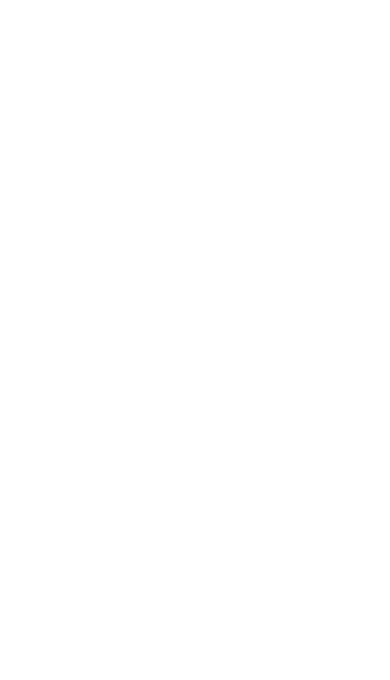
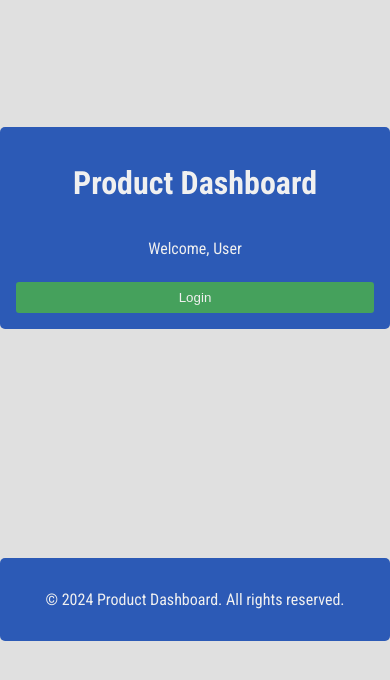
Before and after one commit to ablaoublas11/Product-Dashboard, a React (Vite) app: page / in a window 390 px wide. Shown: the top 680 px of the page. Built offline with nearby package versions, Linux system fonts and the light colour scheme.

Commit message:
Header abd Footer styling updates

```diff
--- a/src/App.css
+++ b/src/App.css
@@ -0,0 +1,90 @@
+@import url("https://fonts.googleapis.com/css2?family=Roboto+Condensed:ital,wght@0,100..900;1,100..900&display=swap");
+
+:root {
+  --header-color: #2c5ab6;
+  --text-color: #f0f0f0;
+  --profile-text-color: #333333;
+  --background-color: #e0e0e0;
+  --card-background-color: #ffffff;
+  --footer-color: #2c5ab6;
+  --button-background-color: #45a15c;
+  --button-hover-background-color: #3e8e4e;
+  --button-text-color: #ffffff;
+}
+
+[data-theme="Dark"] {
+  --header-color: #11276d;
+  --text-color: #e0e0e0;
+  --profile-text-color: #d5d5d5;
+  --background-color: #121212;
+  --card-background-color: #1e1e1e;
+  --footer-color: #11276d;
+  --button-background-color: #357a38;
+  --button-hover-background-color: #2e6b31;
+  --button-text-color: #ffffff;
+}
+
+body {
+  display: grid;
+  align-items: center;
+  position: relative;
+  overflow-y: auto;
+  padding: 0;
+  margin: 0;
+  width: 100%;
+  height: 100vh;
+  background-color: var(--background-color);
+  color: var(--text-color);
+  font-family: "Roboto Condensed", sans-serif;
+  font-optical-sizing: auto;
+  font-weight: 400;
+  font-style: normal;
+}
+
+#root {
+  display: grid;
+  place-items: center;
+  margin: 0;
+  padding: 0;
+  width: 100%;
+  height: 70%;
+}
+
+.mainContainer {
+  width: 50%;
+  height: 100%;
+  display: grid;
+  grid-template-columns: 3fr 7fr;
+  grid-template-areas:
+    "header header"
+    "sidebar content"
+    "footer footer";
+  gap: 0;
+  background-color: var(--background-color);
+}
+
+.sideBar {
+  grid-area: sidebar;
+  /* εδώ θα μπει ο υπόλοιπος κώδικας για την διαμόρφωση του Layout */
+}
+.dataContainer {
+  grid-area: content;
+  /* εδώ θα μπει ο υπόλοιπος κώδικας για την διαμόρφωση του Layout */
+}
+
+@media screen and (max-width: 1200px) {
+  .mainContainer {
+    width: 80%;
+  }
+}
+@media screen and (max-width: 768px) {
+  .mainContainer {
+    width: 100%;
+    grid-template-columns: 1fr;
+    grid-template-areas:
+      "header"
+      "sidebar"
+      "content"
+      "footer";
+  }
+}
--- a/src/App.jsx
+++ b/src/App.jsx
@@ -1,4 +1,6 @@
 import { useState } from "react";
+import Header from "./Components/Header";
+import Footer from "./Components/Footer";
 import "./App.css";
 
 function App() {
@@ -75,7 +77,14 @@
     },
   ]);
 
-  return <></>;
+  return (
+    <div className="mainContainer">
+      <Header />
+      <div className="sideBar"></div>
+      <div className="dataContainer"></div>
+      <Footer />
+    </div>
+  );
 }
 
 export default App;
--- a/src/Components/Footer.jsx
+++ b/src/Components/Footer.jsx
@@ -0,0 +1,11 @@
+import styles from "../Styles/Footer.module.css";
+
+export default function Footer() {
+  return (
+    <footer className={styles.footer}>
+      <p className={styles.footerText}>
+        © 2024 Product Dashboard. All rights reserved.
+      </p>
+    </footer>
+  );
+}
--- a/src/Components/Header.jsx
+++ b/src/Components/Header.jsx
@@ -0,0 +1,13 @@
+import styles from "../Styles/Header.module.css";
+
+export default function Header() {
+  return (
+    <header className={styles.header}>
+      <h1 className={styles.title}>Product Dashboard</h1>
+      <div className={styles.userProfile}>
+        <p>Welcome, User</p>
+        <button className={styles.loginButton}>Login</button>
+      </div>
+    </header>
+  );
+}
--- a/src/Styles/Footer.module.css
+++ b/src/Styles/Footer.module.css
@@ -0,0 +1,30 @@
+.footer {
+  grid-area: footer;
+  display: flex;
+  justify-content: center;
+  align-items: center;
+  width: 100%;
+  height: 30px;
+  padding: 1rem;
+  background-color: var(--footer-color);
+  color: var(--text-color);
+  border-radius: 5px;
+}
+
+.footerText {
+  font-size: 1rem;
+  font-weight: 400;
+}
+@media screen and (max-width: 1200px) {
+  .footer {
+    width: 80%;
+    height: fit-content;
+  }
+}
+@media screen and (max-width: 768px) {
+  .footer {
+    width: 100%;
+    height: fit-content;
+    box-sizing: border-box;
+  }
+}
--- a/src/Styles/Header.module.css
+++ b/src/Styles/Header.module.css
@@ -0,0 +1,67 @@
+.header {
+  grid-area: header;
+  background-color: var(--header-color);
+  color: var(--text-color);
+  padding: 1rem;
+  width: 100%;
+  display: flex;
+  flex-direction: row;
+  flex-wrap: nowrap;
+  justify-content: space-between;
+  align-items: center;
+  height: 40px;
+  border-radius: 5px;
+}
+
+.headerTitle {
+  width: fit-content;
+  font-size: 1.5rem;
+  font-weight: 700;
+}
+
+.userProfile {
+  width: fit-content;
+  display: flex;
+  flex-direction: row;
+  flex-wrap: nowrap;
+  justify-content: center;
+  align-items: center;
+  gap: 0.5rem;
+}
+
+.loginButton {
+  padding: 0.5rem 1rem;
+  background-color: var(--button-background-color);
+  color: var(--text-color);
+  border: none;
+  border-radius: 3px;
+  cursor: pointer;
+}
+
+@media screen and (max-width: 1200px) {
+  .header {
+    width: 80%;
+    height: fit-content;
+    flex-direction: column;
+  }
+  .userProfile {
+    width: 100%;
+    justify-content: center;
+  }
+}
+@media screen and (max-width: 768px) {
+  .header {
+    width: 100%;
+    height: fit-content;
+    flex-direction: column;
+    box-sizing: border-box;
+  }
+  .userProfile {
+    width: 100%;
+    flex-direction: column;
+    justify-content: center;
+  }
+  .loginButton {
+    width: 100%;
+  }
+}
```
